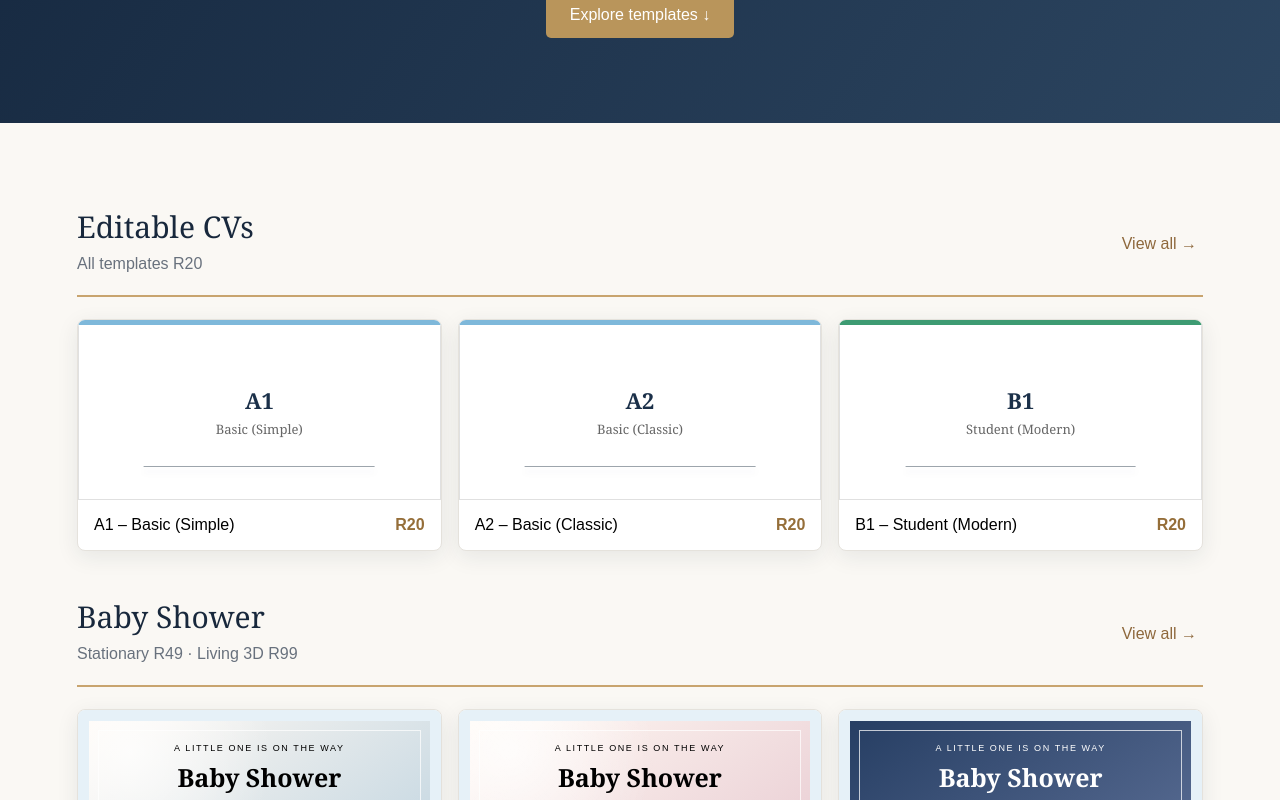
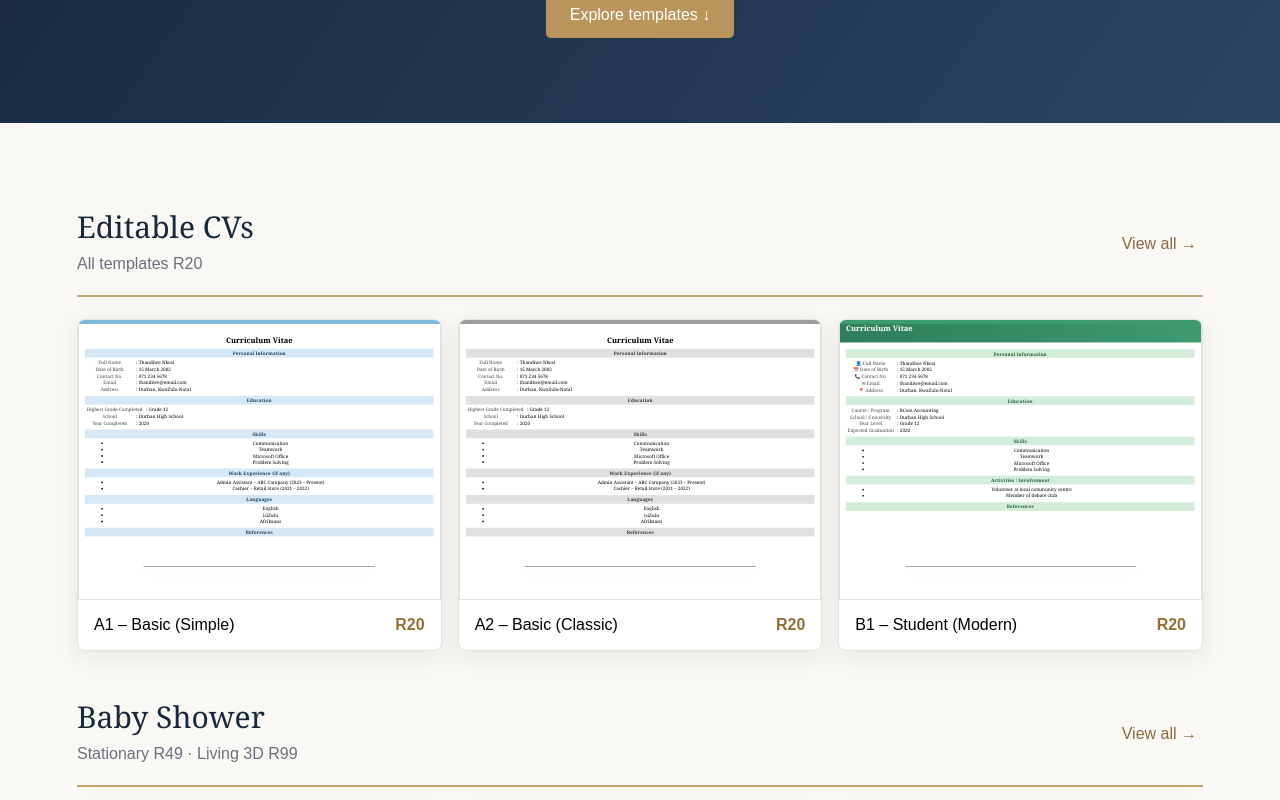
Before and after one commit to occentra90-cyber/Occentra-, a Next.js app: page / in a window 1280 px wide. Shown: the part 491-1291 px from the top of the page. Built offline with nearby package versions, Linux system fonts and the light colour scheme.

Commit message:
Show actual CV design previews in the gallery instead of plain text cards

```diff
--- a/app/cv-styles.css
+++ b/app/cv-styles.css
@@ -85,30 +85,49 @@
   margin-bottom: 6px;
 }
 
-/* Catalog cards for CVs */
+/* Catalog cards for CVs – show real mini design */
 .mini.cv-card {
-  display: flex;
-  flex-direction: column;
-  align-items: center;
-  justify-content: center;
+  display: block;
   background: #fff;
   border: 1px solid #e0e0e0;
-  height: 180px;
-  padding: 20px;
-  text-align: center;
+  height: 280px;
+  padding: 0;
+  overflow: hidden;
+  position: relative;
 }
-.mini.cv-card strong {
-  font-size: 22px;
-  color: #1b3049;
-  margin-bottom: 6px;
+.mini.cv-card .cv-mini-preview {
+  transform: scale(0.42);
+  transform-origin: top left;
+  width: 238%;
+  pointer-events: none;
+  padding: 12px 14px;
 }
-.mini.cv-card span {
-  font-size: 13px;
-  color: #666;
+.mini.cv-card .cv-mini-preview h1 {
+  font-size: 18px;
+  margin-bottom: 8px;
 }
-.mini.cv-card[data-layout="a1"], .mini.cv-card[data-layout="a2"] { border-top: 5px solid #7eb8da; }
-.mini.cv-card[data-layout="b1"], .mini.cv-card[data-layout="b2"] { border-top: 5px solid #3d9b72; }
-.mini.cv-card[data-layout="c1"], .mini.cv-card[data-layout="c2"] { border-top: 5px solid #1b3a57; }
+.mini.cv-card .cv-mini-preview .cv-bar {
+  font-size: 11px;
+  padding: 3px 8px;
+  margin: 8px 0 4px;
+}
+.mini.cv-card .cv-mini-preview .cv-row {
+  font-size: 11px;
+  margin: 1px 0;
+}
+.mini.cv-card .cv-mini-preview .cv-row span:first-child {
+  min-width: 110px;
+}
+.mini.cv-card .cv-mini-preview ul {
+  margin: 2px 0 4px 14px;
+  font-size: 11px;
+}
+.mini.cv-card[data-layout="a1"] { border-top: 4px solid #7eb8da; }
+.mini.cv-card[data-layout="a2"] { border-top: 4px solid #9e9e9e; }
+.mini.cv-card[data-layout="b1"] { border-top: 4px solid #3d9b72; }
+.mini.cv-card[data-layout="b2"] { border-top: 4px solid #1e6bb8; }
+.mini.cv-card[data-layout="c1"] { border-top: 4px solid #1b3a57; }
+.mini.cv-card[data-layout="c2"] { border-top: 4px solid #555; }
 
 @media print {
   .cv-sheet {
--- a/app/page.tsx
+++ b/app/page.tsx
@@ -18,7 +18,6 @@ type Fields = {
   references: string;
   summary: string;
   activities: string;
-  // invitation fields kept for other categories
   subtitle: string;
   date: string;
   time: string;
@@ -53,16 +52,16 @@ const defaults: Fields = {
   phone: '071 000 0000',
 };
 
-function CVPreview({ layout, fields }: { layout?: string; fields: Fields }) {
+function CVPreview({ layout, fields, mini = false }: { layout?: string; fields: Fields; mini?: boolean }) {
   const skillList = fields.skills.split('\n').filter(Boolean);
   const expList = fields.experience.split('\n').filter(Boolean);
   const langList = fields.languages.split('\n').filter(Boolean);
   const actList = fields.activities.split('\n').filter(Boolean);
 
-  // A1 – Basic (Simple)
+  const content = (() => {
     if (layout === 'a1') {
       return (
-      <div className="cv-sheet a1">
+        <>
           <h1>Curriculum Vitae</h1>
           <div className="cv-bar light-blue">Personal Information</div>
           <div className="cv-row"><span>Full Name</span><span>: {fields.name}</span></div>
@@ -70,31 +69,24 @@ function CVPreview({ layout, fields }: { layout?: string; fields: Fields }) {
           <div className="cv-row"><span>Contact No.</span><span>: {fields.contact}</span></div>
           <div className="cv-row"><span>Email</span><span>: {fields.email}</span></div>
           <div className="cv-row"><span>Address</span><span>: {fields.address}</span></div>
-
           <div className="cv-bar light-blue">Education</div>
           <div className="cv-row"><span>Highest Grade Completed</span><span>: {fields.education}</span></div>
           <div className="cv-row"><span>School</span><span>: {fields.school}</span></div>
           <div className="cv-row"><span>Year Completed</span><span>: {fields.year}</span></div>
-
           <div className="cv-bar light-blue">Skills</div>
           <ul>{skillList.map((s, i) => <li key={i}>{s}</li>)}</ul>
-
           <div className="cv-bar light-blue">Work Experience (if any)</div>
           <ul>{expList.map((s, i) => <li key={i}>{s}</li>)}</ul>
-
           <div className="cv-bar light-blue">Languages</div>
           <ul>{langList.map((s, i) => <li key={i}>{s}</li>)}</ul>
-
           <div className="cv-bar light-blue">References</div>
           <p className="cv-note">{fields.references}</p>
-      </div>
+        </>
       );
     }
-
-  // A2 – Basic (Classic)
     if (layout === 'a2') {
       return (
-      <div className="cv-sheet a2">
+        <>
           <h1>Curriculum Vitae</h1>
           <div className="cv-bar grey">Personal Information</div>
           <div className="cv-row"><span>Full Name</span><span>: {fields.name}</span></div>
@@ -102,114 +94,86 @@ function CVPreview({ layout, fields }: { layout?: string; fields: Fields }) {
           <div className="cv-row"><span>Contact No.</span><span>: {fields.contact}</span></div>
           <div className="cv-row"><span>Email</span><span>: {fields.email}</span></div>
           <div className="cv-row"><span>Address</span><span>: {fields.address}</span></div>
-
           <div className="cv-bar grey">Education</div>
           <div className="cv-row"><span>Highest Grade Completed</span><span>: {fields.education}</span></div>
           <div className="cv-row"><span>School</span><span>: {fields.school}</span></div>
           <div className="cv-row"><span>Year Completed</span><span>: {fields.year}</span></div>
-
           <div className="cv-bar grey">Skills</div>
           <ul>{skillList.map((s, i) => <li key={i}>{s}</li>)}</ul>
-
           <div className="cv-bar grey">Work Experience (if any)</div>
           <ul>{expList.map((s, i) => <li key={i}>{s}</li>)}</ul>
-
           <div className="cv-bar grey">Languages</div>
           <ul>{langList.map((s, i) => <li key={i}>{s}</li>)}</ul>
-
           <div className="cv-bar grey">References</div>
           <p className="cv-note">{fields.references}</p>
-      </div>
+        </>
       );
     }
-
-  // B1 – Student (Modern)
     if (layout === 'b1') {
       return (
-      <div className="cv-sheet b1">
-        <div className="cv-header green">
-          <h1>Curriculum Vitae</h1>
-        </div>
+        <>
+          <div className="cv-header green"><h1>Curriculum Vitae</h1></div>
           <div className="cv-bar green">Personal Information</div>
           <div className="cv-row icon"><span>👤 Full Name</span><span>: {fields.name}</span></div>
           <div className="cv-row icon"><span>📅 Date of Birth</span><span>: {fields.dob}</span></div>
           <div className="cv-row icon"><span>📞 Contact No.</span><span>: {fields.contact}</span></div>
           <div className="cv-row icon"><span>✉ Email</span><span>: {fields.email}</span></div>
           <div className="cv-row icon"><span>📍 Address</span><span>: {fields.address}</span></div>
-
           <div className="cv-bar green">Education</div>
           <div className="cv-row"><span>Course / Program</span><span>: {fields.course}</span></div>
           <div className="cv-row"><span>School / University</span><span>: {fields.school}</span></div>
           <div className="cv-row"><span>Year Level</span><span>: {fields.education}</span></div>
           <div className="cv-row"><span>Expected Graduation</span><span>: {fields.year}</span></div>
-
           <div className="cv-bar green">Skills</div>
           <ul>{skillList.map((s, i) => <li key={i}>{s}</li>)}</ul>
-
-        <div className="cv-bar green">Activities / Involvement (Optional)</div>
+          <div className="cv-bar green">Activities / Involvement</div>
           <ul>{actList.map((s, i) => <li key={i}>{s}</li>)}</ul>
-
           <div className="cv-bar green">References</div>
           <p className="cv-note">{fields.references}</p>
-      </div>
+        </>
       );
     }
-
-  // B2 – Student (Clean)
     if (layout === 'b2') {
       return (
-      <div className="cv-sheet b2">
-        <div className="cv-header blue-wave">
-          <h1>Curriculum Vitae</h1>
-        </div>
+        <>
+          <div className="cv-header blue-wave"><h1>Curriculum Vitae</h1></div>
           <div className="cv-bar blue">Personal Information</div>
           <div className="cv-row icon"><span>👤 Full Name</span><span>: {fields.name}</span></div>
           <div className="cv-row icon"><span>📅 Date of Birth</span><span>: {fields.dob}</span></div>
           <div className="cv-row icon"><span>📞 Contact No.</span><span>: {fields.contact}</span></div>
           <div className="cv-row icon"><span>✉ Email</span><span>: {fields.email}</span></div>
           <div className="cv-row icon"><span>📍 Address</span><span>: {fields.address}</span></div>
-
           <div className="cv-bar blue">Education</div>
           <div className="cv-row"><span>Course / Program</span><span>: {fields.course}</span></div>
           <div className="cv-row"><span>School / University</span><span>: {fields.school}</span></div>
           <div className="cv-row"><span>Year Level</span><span>: {fields.education}</span></div>
           <div className="cv-row"><span>Expected Graduation</span><span>: {fields.year}</span></div>
-
           <div className="cv-bar blue">Skills</div>
           <div className="cv-two-col">
             <ul>{skillList.slice(0, Math.ceil(skillList.length / 2)).map((s, i) => <li key={i}>{s}</li>)}</ul>
             <ul>{skillList.slice(Math.ceil(skillList.length / 2)).map((s, i) => <li key={i}>{s}</li>)}</ul>
           </div>
-
-        <div className="cv-bar blue">Additional Information (Optional)</div>
+          <div className="cv-bar blue">Additional Information</div>
           <ul>{actList.map((s, i) => <li key={i}>{s}</li>)}</ul>
-
           <div className="cv-bar blue">References</div>
           <p className="cv-note">{fields.references}</p>
-      </div>
+        </>
       );
     }
-
-  // C1 – Professional (Standard)
     if (layout === 'c1') {
       return (
-      <div className="cv-sheet c1">
-        <div className="cv-header dark">
-          <h1>Curriculum Vitae</h1>
-        </div>
+        <>
+          <div className="cv-header dark"><h1>Curriculum Vitae</h1></div>
           <div className="cv-bar light">Personal Information</div>
           <div className="cv-row icon"><span>👤 Full Name</span><span>: {fields.name}</span></div>
           <div className="cv-row icon"><span>📅 Date of Birth</span><span>: {fields.dob}</span></div>
           <div className="cv-row icon"><span>📞 Contact No.</span><span>: {fields.contact}</span></div>
           <div className="cv-row icon"><span>✉ Email</span><span>: {fields.email}</span></div>
           <div className="cv-row icon"><span>📍 Address</span><span>: {fields.address}</span></div>
-
           <div className="cv-bar light">Professional Summary</div>
           <p className="cv-summary">{fields.summary}</p>
-
           <div className="cv-bar light">Work Experience</div>
           <ul className="exp-list">{expList.map((s, i) => <li key={i}>{s}</li>)}</ul>
-
           <div className="cv-two-col">
             <div>
               <div className="cv-bar light">Education</div>
@@ -222,13 +186,12 @@ function CVPreview({ layout, fields }: { layout?: string; fields: Fields }) {
               <ul>{skillList.map((s, i) => <li key={i}>{s}</li>)}</ul>
             </div>
           </div>
-      </div>
+        </>
       );
     }
-
-  // C2 – Professional (Minimal) – default fallback
+    // c2 default
     return (
-    <div className="cv-sheet c2">
+      <>
         <h1>Curriculum Vitae</h1>
         <div className="cv-bar grey">Personal Information</div>
         <div className="cv-row"><span>Full Name</span><span>: {fields.name}</span></div>
@@ -236,15 +199,12 @@ function CVPreview({ layout, fields }: { layout?: string; fields: Fields }) {
         <div className="cv-row"><span>Contact No.</span><span>: {fields.contact}</span></div>
         <div className="cv-row"><span>Email</span><span>: {fields.email}</span></div>
         <div className="cv-row"><span>Address</span><span>: {fields.address}</span></div>
-
         <div className="cv-bar grey">Work Experience</div>
         <ul className="exp-list">{expList.map((s, i) => <li key={i}>{s}</li>)}</ul>
-
         <div className="cv-bar grey">Education</div>
         <div className="cv-row"><span>Degree / Course</span><span>: {fields.course || fields.education}</span></div>
         <div className="cv-row"><span>School / University</span><span>: {fields.school}</span></div>
         <div className="cv-row"><span>Year Completed</span><span>: {fields.year}</span></div>
-
         <div className="cv-two-col">
           <div>
             <div className="cv-bar grey">Skills</div>
@@ -255,11 +215,16 @@ function CVPreview({ layout, fields }: { layout?: string; fields: Fields }) {
             <ul>{langList.map((s, i) => <li key={i}>{s}</li>)}</ul>
           </div>
         </div>
-
         <div className="cv-bar grey">References</div>
         <p className="cv-note">{fields.references}</p>
-    </div>
+      </>
     );
+  })();
+
+  if (mini) {
+    return <div className="cv-mini-preview">{content}</div>;
+  }
+  return <div className={`cv-sheet ${layout || 'c2'}`}>{content}</div>;
 }
 
 export default function Home() {
@@ -368,8 +333,7 @@ export default function Home() {
                         <button className="tile" key={d.id} onClick={() => open(d)}>
                           {d.category === 'cv' ? (
                             <div className="mini cv cv-card" data-layout={d.layout}>
-                              <strong>{d.name.split('–')[0].trim()}</strong>
-                              <span>{d.name.split('–')[1]?.trim() || d.name}</span>
+                              <CVPreview layout={d.layout} fields={defaults} mini />
                             </div>
                           ) : (
                             <div
@@ -556,7 +520,7 @@ export default function Home() {
                     <input value={fields.year} onChange={(e) => update('year', e.target.value)} />
                   </label>
 
-                  {(chosen.layout === 'c1') && (
+                  {chosen.layout === 'c1' && (
                     <label>
                       Professional Summary
                       <textarea rows={3} value={fields.summary} onChange={(e) => update('summary', e.target.value)} />
```
Lines whose indentation alone changed are shown as unchanged.
